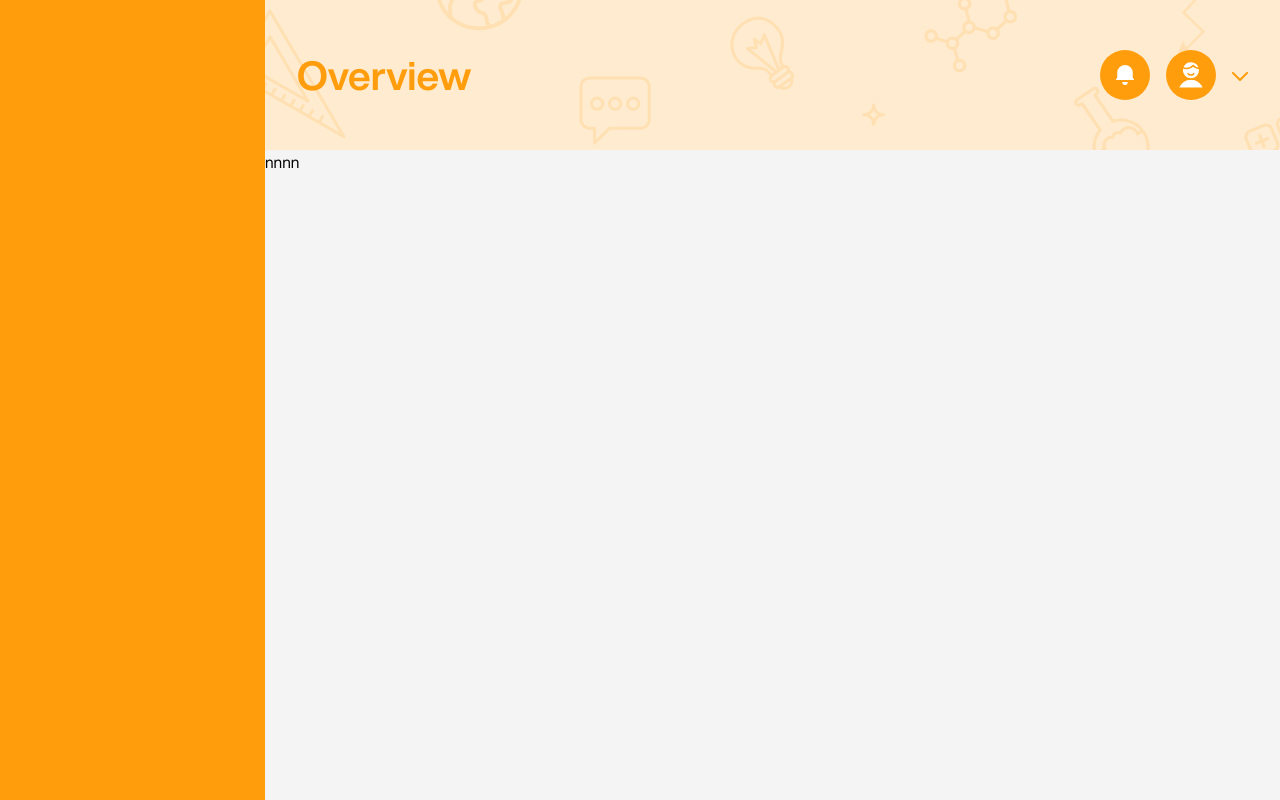
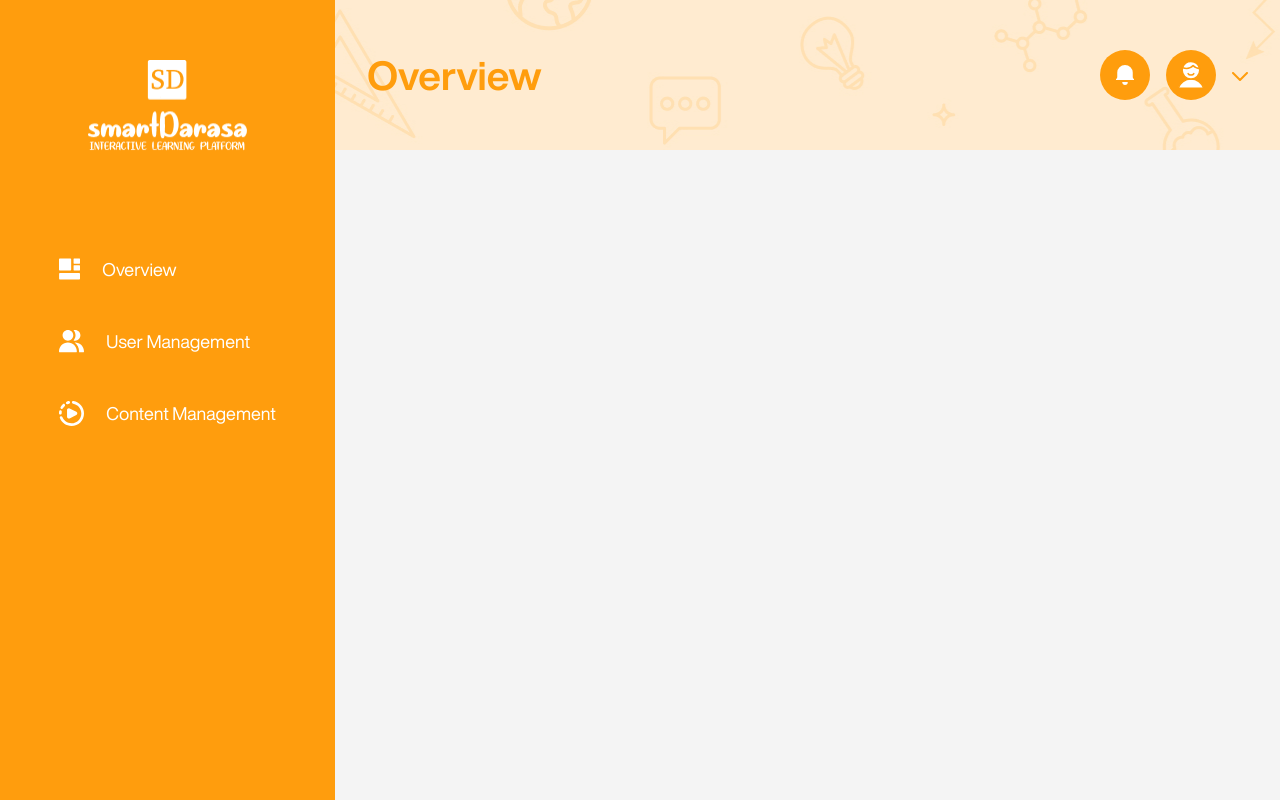
Before and after one commit to vaylette/SDAdmin, a Next.js app: page /dashboard in a window 1280 px wide. Built offline with nearby package versions, Linux system fonts and the light colour scheme.

Commit message:
Aside navbar setup

```diff
--- a/app/_components/aside.tsx
+++ b/app/_components/aside.tsx
@@ -1,8 +1,40 @@
+import Image from 'next/image'
+import logo from '../../public/images/vertical_logo.png'
+
 export default function Aside() {
   return (
     <>
-      <aside className="h-full w-[334px] bg-orange-default">
-
+      <aside className="h-full lg:w-[454px] 2xl:w-[404px] bg-orange-default flex flex-col items-center">
+         <div className="pt-[60px]">
+            <Image src={logo} className="w-[159px] h-[91.2px]" alt="SmartDarasa" />
+        </div>
+        <nav className="flex flex-col pt-[82px] text-lg text-white-default">
+            <li className={`w-auto h-auto py-[22px] px-8 flex flex-row items-center cursor-pointer gap-[22px] radial`}>
+                <svg xmlns="http://www.w3.org/2000/svg" width="21" height="22" viewBox="0 0 21 22" fill="none">
+                    <path d="M20 14.9546C20.5523 14.9546 21 15.4023 21 15.9546L21 20.3823C21 20.9346 20.5523 21.3823 20 21.3823L1.10989 21.3823C0.557602 21.3823 0.109886 20.9346 0.109886 20.3823L0.109886 15.9546C0.109886 15.4023 0.557602 14.9546 1.10989 14.9546L20 14.9546Z" fill="white"/>
+                    <path d="M11.1619 0.492187C11.7141 0.492187 12.1619 0.939903 12.1619 1.49219L12.1619 11.5442C12.1619 12.0965 11.7141 12.5442 11.1619 12.5442L0.999979 12.5442C0.447695 12.5442 -1.95807e-05 12.0965 -1.95566e-05 11.5442L-2.00709e-05 1.49219C-2.00467e-05 0.939901 0.447695 0.492187 0.99998 0.492187L11.1619 0.492187Z" fill="white"/>
+                    <path d="M20.5 7.32178C20.7761 7.32178 21 7.54563 21 7.82178L21 12.0443C21 12.3204 20.7761 12.5443 20.5 12.5443L15.0723 12.5443C14.7961 12.5443 14.5723 12.3204 14.5723 12.0443L14.5723 7.82178C14.5723 7.54563 14.7961 7.32178 15.0723 7.32178L20.5 7.32178Z" fill="white"/>
+                    <path d="M20.5 0.492188C20.7761 0.492188 21 0.716045 21 0.992187V5.21472C21 5.49086 20.7761 5.71472 20.5 5.71472L15.0723 5.71472C14.7961 5.71472 14.5723 5.49086 14.5723 5.21472L14.5723 0.992187C14.5723 0.716045 14.7961 0.492188 15.0723 0.492188L20.5 0.492188Z" fill="white"/>
+                </svg>
+                <span>Overview</span>
+            </li>
+            <li className={`w-auto h-auto py-[22px] px-8 flex flex-row items-center gap-[22px] cursor-pointer radial`}>
+                <svg xmlns="http://www.w3.org/2000/svg" width="25" height="23" viewBox="0 0 25 23" fill="none">
+                    <path fillRule="evenodd" clipRule="evenodd" d="M14.2856 5.35711C14.2856 8.31576 11.8872 10.7142 8.92852 10.7142C5.96987 10.7142 3.57141 8.31576 3.57141 5.35711C3.57141 2.39846 5.96987 0 8.92852 0C11.8872 0 14.2856 2.39846 14.2856 5.35711ZM8.92852 12.4999C3.99743 12.4999 0 16.4973 0 21.4284C0 21.9215 0.399743 22.3212 0.892852 22.3212H16.9642C17.4573 22.3212 17.857 21.9215 17.857 21.4284C17.857 16.4973 13.8596 12.4999 8.92852 12.4999ZM24.1071 22.3212H19.9599C20.0441 22.0383 20.0893 21.7386 20.0893 21.4284C20.0893 17.7836 18.3422 14.547 15.6398 12.5101C15.7828 12.5033 15.9267 12.4999 16.0715 12.4999C21.0026 12.4999 25 16.4973 25 21.4284C25 21.9215 24.6003 22.3212 24.1071 22.3212ZM16.0715 10.7142C15.5327 10.7142 15.0125 10.6347 14.5219 10.4867C15.7614 9.13593 16.5179 7.33487 16.5179 5.35711C16.5179 3.37935 15.7614 1.57829 14.5219 0.227523C15.0125 0.0795418 15.5327 0 16.0715 0C19.0301 0 21.4286 2.39846 21.4286 5.35711C21.4286 8.31576 19.0301 10.7142 16.0715 10.7142Z" fill="white"/>
+                </svg>
+                <span>User Management</span>
+            </li>
+            <li className={`w-auto h-auto py-[22px] px-8 flex flex-row items-center gap-[22px] cursor-pointer radial`}>
+                <svg xmlns="http://www.w3.org/2000/svg" width="25" height="25" viewBox="0 0 25 25" fill="none">
+                    <path d="M14.4465 0.0163865C13.7157 -0.0985971 13.0306 0.403804 12.9163 1.13853C12.8019 1.87326 13.3016 2.56208 14.0324 2.67707C18.7284 3.41597 22.3214 7.50355 22.3214 12.4324C22.3214 17.8859 17.9242 22.3069 12.5 22.3069C8.35466 22.3069 4.80601 19.7244 3.36502 16.0674C3.09259 15.3761 2.31427 15.0376 1.6266 15.3115C0.938933 15.5854 0.602317 16.368 0.874749 17.0593C2.70661 21.7083 7.21932 25 12.5 25C19.4035 25 25 19.3733 25 12.4324C25 6.15648 20.4259 0.957215 14.4465 0.0163865Z" fill="white"/>
+                    <path d="M11.0068 1.05229C11.1912 1.77249 10.76 2.5066 10.0436 2.69196C9.59255 2.80869 9.15401 2.95687 8.73042 3.13405C8.04749 3.41971 7.26355 3.09467 6.97943 2.40805C6.6953 1.72144 7.01859 0.933251 7.70152 0.647591C8.24154 0.421707 8.80075 0.232752 9.37598 0.0838969C10.0923 -0.101469 10.8225 0.332097 11.0068 1.05229Z" fill="white"/>
+                    <path d="M5.68785 3.2655C6.20306 3.79909 6.19047 4.65158 5.65975 5.16957C4.99689 5.81652 4.42473 6.55631 3.96402 7.36759C3.59728 8.01341 2.77925 8.23805 2.13691 7.86932C1.49456 7.5006 1.27114 6.67814 1.63788 6.03232C2.22431 4.99962 2.9519 4.05916 3.79402 3.23724C4.32475 2.71925 5.17264 2.7319 5.68785 3.2655Z" fill="white"/>
+                    <path d="M1.63601 9.3419C2.36844 9.44569 2.87851 10.1268 2.77528 10.8632C2.7116 11.3174 2.67858 11.7822 2.67858 12.2555C2.67858 12.9992 2.07896 13.602 1.33929 13.602C0.59962 13.602 0 12.9992 0 12.2555C0 11.6561 0.0418361 11.0657 0.122915 10.4873C0.226147 9.75094 0.903585 9.23811 1.63601 9.3419Z" fill="white"/>
+                    <path d="M8.03573 15.8112V9.05347C8.03573 7.71882 9.43272 6.85077 10.62 7.44764L17.3414 10.8265C18.6575 11.4881 18.6575 13.3765 17.3414 14.0381L10.62 17.417C9.43272 18.0139 8.03573 17.1458 8.03573 15.8112Z" fill="white"/>
+                </svg>
+                <span>Content Management</span>
+            </li>
+        </nav>
       </aside>
     </>
   )
--- a/app/dashboard/page.tsx
+++ b/app/dashboard/page.tsx
@@ -2,7 +2,7 @@
 export default function Dashboard() {
   return (
     <div>
-        <p>nnnn</p>
+
     </div>
   )
 }
--- a/app/globals.css
+++ b/app/globals.css
@@ -1,3 +1,7 @@
 @tailwind base;
 @tailwind components;
 @tailwind utilities;
+
+.radial:hover {
+    background: radial-gradient(1066.74% 81.65% at 50% 50%, rgba(255, 206, 134, 0.80) 0%, rgba(255, 181, 73, 0.90) 100%);
+}
--- a/tailwind.config.ts
+++ b/tailwind.config.ts
@@ -43,7 +43,7 @@ const config: Config = {
         default: '#FF9D0D',
         100: '#FF9D0D26',
         200: '#FF9D0D80',
-        300: '#FFCE86',
+        300: '#FFCE86'
       },
       'red': {
         default: '#FF0000'
```
Also changed, not shown: public/images/vertical_logo.png (added).
